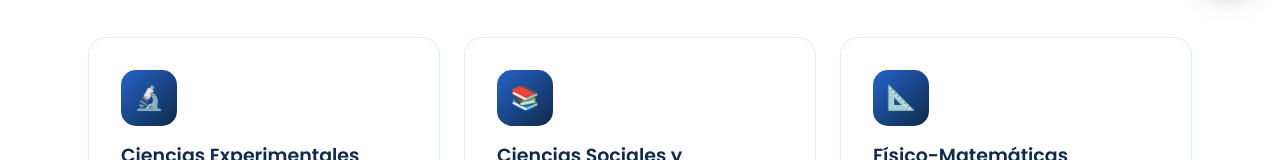
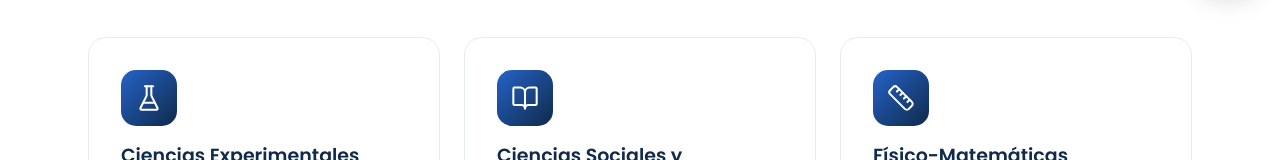
Before and after one commit to novumarketing/kaysen-web, a Next.js app: page /oferta in a window 1280 px wide. Shown: the part 792-952 px from the top of the page. Built offline with nearby package versions, Linux system fonts and the light colour scheme.

Commit message:
UX: oferta icons to Lucide

```diff
--- a/app/oferta/page.tsx
+++ b/app/oferta/page.tsx
@@ -1,4 +1,5 @@
 import type { Metadata } from "next";
+import { FlaskConical, BookOpen, Ruler } from "lucide-react";
 import { PageHero, SectionHead, CtaBand } from "@/components/ui";
 import { WA } from "@/components/site";
 
@@ -8,9 +9,9 @@ export const metadata: Metadata = {
 };
 
 const areas = [
-  { icon: "🔬", title: "Ciencias Experimentales", desc: "Ruta ideal hacia medicina, enfermería, ingenierías y ciencias de la salud.", items: ["Laboratorios de Física, Química y Biología", "Preparación para examen de admisión", "Proyectos de investigación"] },
-  { icon: "📚", title: "Ciencias Sociales y Humanidades", desc: "Para quienes buscan derecho, comunicación, psicología o administración.", items: ["Pensamiento crítico y argumentación", "Talleres de oratoria y escritura", "Orientación vocacional"] },
-  { icon: "📐", title: "Físico-Matemáticas", desc: "Base sólida para ingenierías, arquitectura y carreras de tecnología.", items: ["Matemáticas aplicadas", "Cómputo y programación", "Olimpiadas del conocimiento"] },
+  { icon: FlaskConical, title: "Ciencias Experimentales", desc: "Ruta ideal hacia medicina, enfermería, ingenierías y ciencias de la salud.", items: ["Laboratorios de Física, Química y Biología", "Preparación para examen de admisión", "Proyectos de investigación"] },
+  { icon: BookOpen, title: "Ciencias Sociales y Humanidades", desc: "Para quienes buscan derecho, comunicación, psicología o administración.", items: ["Pensamiento crítico y argumentación", "Talleres de oratoria y escritura", "Orientación vocacional"] },
+  { icon: Ruler, title: "Físico-Matemáticas", desc: "Base sólida para ingenierías, arquitectura y carreras de tecnología.", items: ["Matemáticas aplicadas", "Cómputo y programación", "Olimpiadas del conocimiento"] },
 ];
 const plan = [
   { s: "1º y 2º semestre", d: "Tronco común: matemáticas, química, ética, lengua, informática y formación básica." },
@@ -29,16 +30,19 @@ export default function Oferta() {
         <div className="wrap">
           <SectionHead center kicker="Áreas de especialización" title="Elige el camino que más te apasiona" sub="En quinto y sexto semestre cada alumno se especializa según la carrera que desea estudiar." />
           <div className="grid gap-6 md:grid-cols-3">
-            {areas.map((a) => (
+            {areas.map((a) => {
+              const Icon = a.icon;
+              return (
               <div key={a.title} className="rounded-xl2 border border-line bg-white p-8 transition hover:-translate-y-1.5 hover:border-[#cfe0fb] hover:shadow-soft">
-                <div className="mb-4 grid h-14 w-14 place-items-center rounded-[15px] bg-gradient-to-br from-blue to-navy text-2xl text-white">{a.icon}</div>
+                <div className="mb-4 grid h-14 w-14 place-items-center rounded-[15px] bg-gradient-to-br from-blue to-navy text-white"><Icon className="h-7 w-7" strokeWidth={1.75} aria-hidden /></div>
                 <h3 className="font-display text-[19px] font-semibold text-navy">{a.title}</h3>
                 <p className="mt-2 text-[14.5px] text-muted">{a.desc}</p>
                 <ul className="mt-3.5 grid gap-2">
                   {a.items.map((it) => (<li key={it} className="flex items-center gap-2.5 text-[13.8px] text-ink"><span className="font-extrabold text-blue">✓</span> {it}</li>))}
                 </ul>
               </div>
-            ))}
+              );
+            })}
           </div>
         </div>
       </section>
```
